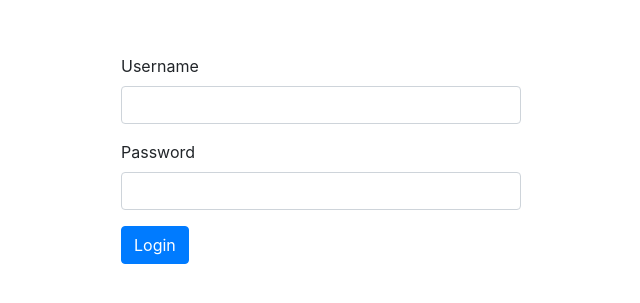
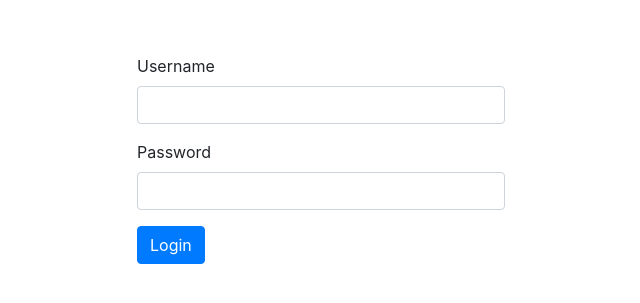
Before and after one commit to csejanath/Demo-WebUI, a React app: page /login in a window 1280 px wide. Shown: the part 241-544 px from the top of the page, without its empty margins (319-959 px from the left). Built offline with nearby package versions, Linux system fonts and the light colour scheme.

```diff
--- a/src/components/Login.js
+++ b/src/components/Login.js
@@ -37,7 +37,7 @@
     render() {
         return (
             <div className="login-wrapper">
-                <Form className="login-box">
+                <Form className="login-box p-3">
                     <FormGroup>
                         <Label for="exampleEmail">Username</Label>
                         <Input name="userName" type="text" ref="userName" onChange={this.handleInputChange}/>
--- a/src/components/login.css
+++ b/src/components/login.css
@@ -10,6 +10,6 @@
 
 .login-box {
     display: block;
-    width: 400px;
-    max-width: 100%;
+    max-width: 400px;
+    width: 100%;
 }
```
